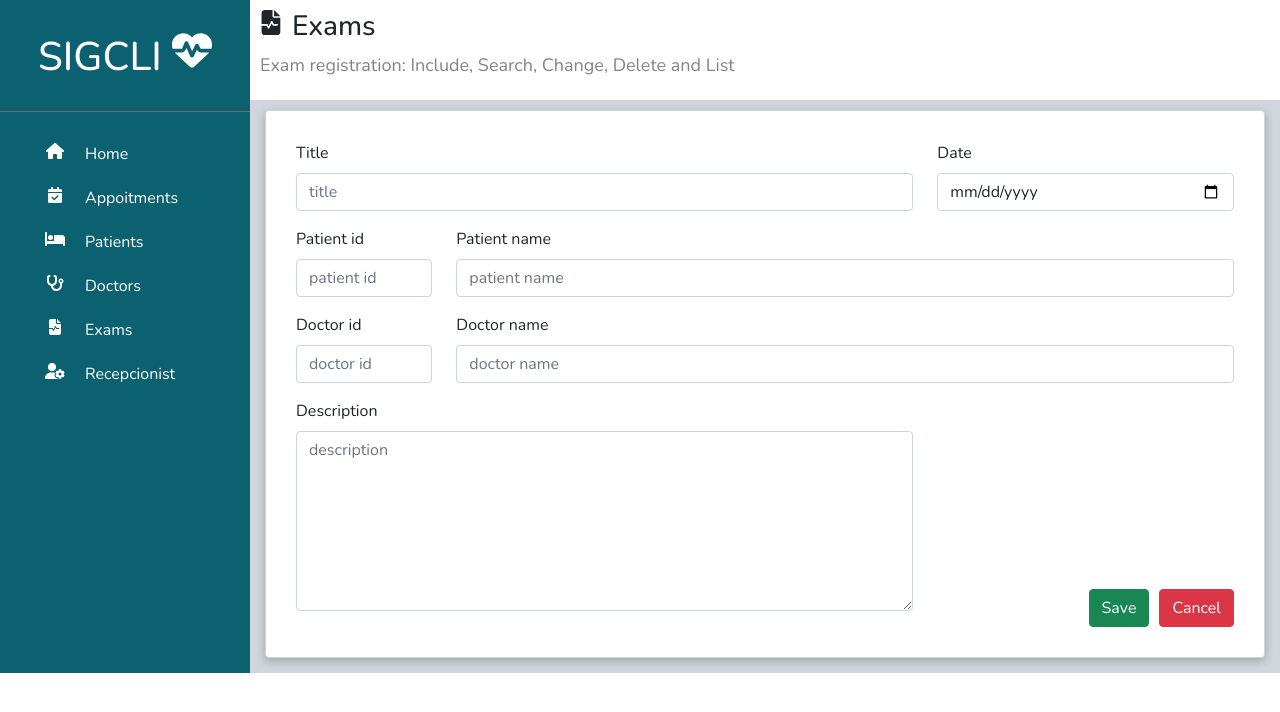
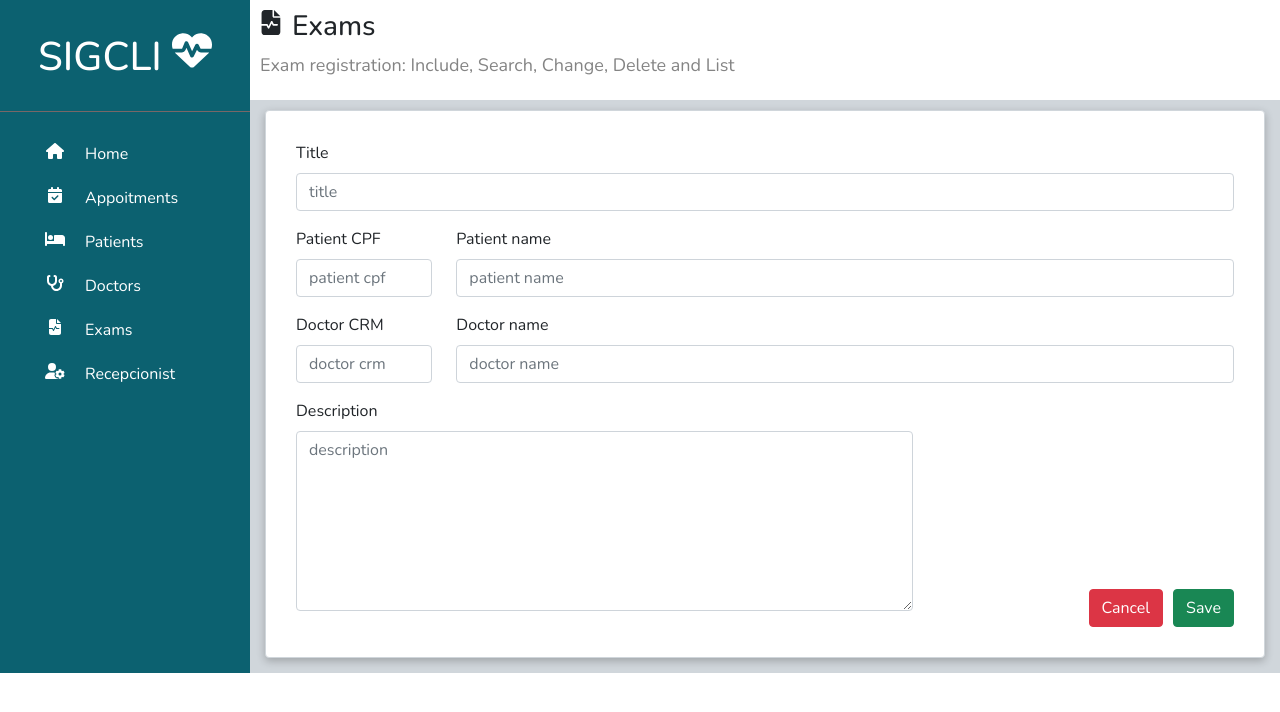
Before and after one commit to joanmdrs/sigcli, a React (Create React App) app in the folder client/: page /exams in a window 1280 px wide. Shown: the top 712 px of the page. Built offline with nearby package versions, Linux system fonts and the light colour scheme.

Commit message:
Definindo a tabela da entidade exam no schema do prisma #46

```diff
--- a/client/src/pages/Exam/Exam.js
+++ b/client/src/pages/Exam/Exam.js
@@ -33,8 +33,7 @@ export default function Exam(){
                     </div>
                 </div>
                 <Form className="form-exam">
-                    <Row>
-                        <Col md={8}>
+
                     <FormGroup>
                         <Label for="title">
                             Title
@@ -45,30 +44,17 @@ export default function Exam(){
                             placeholder="title">
                         </Input>
                     </FormGroup>
-                        </Col>
-                        <Col md={4}>
-                            <FormGroup>
-                                <Label for="appointment-date">
-                                        Date
-                                </Label>
-                                <Input
-                                    id="appointment-date"
-                                    type="date"
-                                    placeholder="appointment date" >
-                                </Input>
-                            </FormGroup>
-                        </Col>
-                    </Row>
+
                     <Row>
                         <Col md={2}>
                             <FormGroup>
-                                <Label for="patient-id">
-                                    Patient id
+                                <Label for="patient-cpf">
+                                    Patient CPF
                                 </Label>
                                 <Input
-                                    id="patient-id"
-                                    type="number"
-                                    placeholder="patient id">
+                                    id="patient-cpf"
+                                    type="text"
+                                    placeholder="patient cpf">
                                 </Input>
                             </FormGroup>
                         </Col>
@@ -89,12 +75,12 @@ export default function Exam(){
                         <Col md={2}>
                             <FormGroup>
                                 <Label for="doctor-id">
-                                    Doctor id
+                                    Doctor CRM
                                 </Label>
                                 <Input
-                                    id="doctor-id"
+                                    id="doctor-crm"
                                     type="number"
-                                    placeholder="doctor id">
+                                    placeholder="doctor crm">
                                 </Input>
                             </FormGroup>
                         </Col>
@@ -126,11 +112,11 @@ export default function Exam(){
                             </FormGroup>
                         </Col>
                         <Col className="col-btn-save-cancel" md={4}>
+                            <Button  type="submit" className="btn-cancel btn-danger">
+                                Cancel
+                            </Button>
                             <Button type="button" className="btn-save btn-success">
                                 Save
-                            </Button>
-                            <Button  type="submit" className="btn-cancel btn-danger">
-                                Cancel
                             </Button>
                         </Col>
                     </Row>
```
Also changed, not shown: 1 other file (tests, documents, lock files or other folders). Lines whose indentation alone changed are shown as unchanged.
